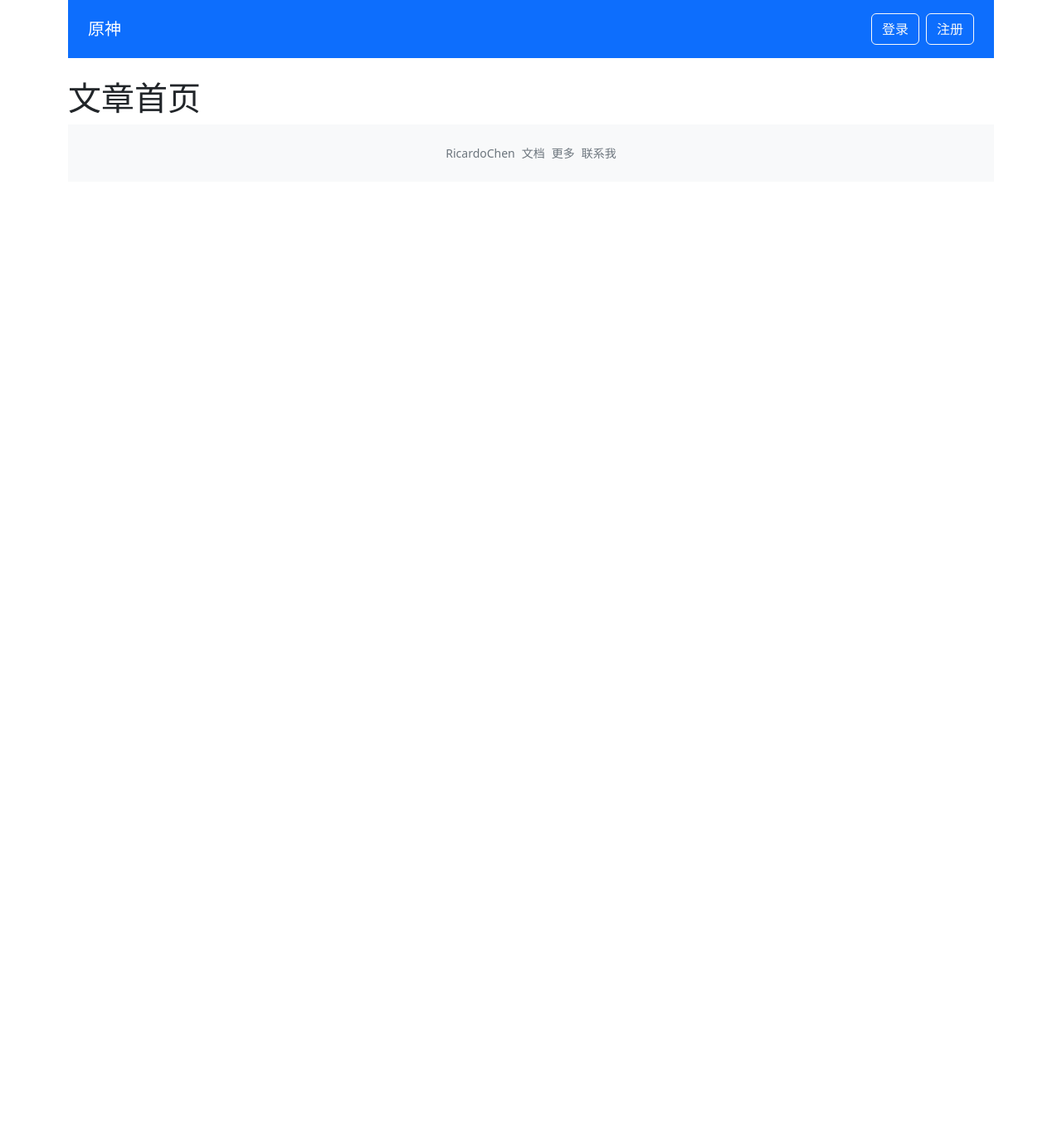
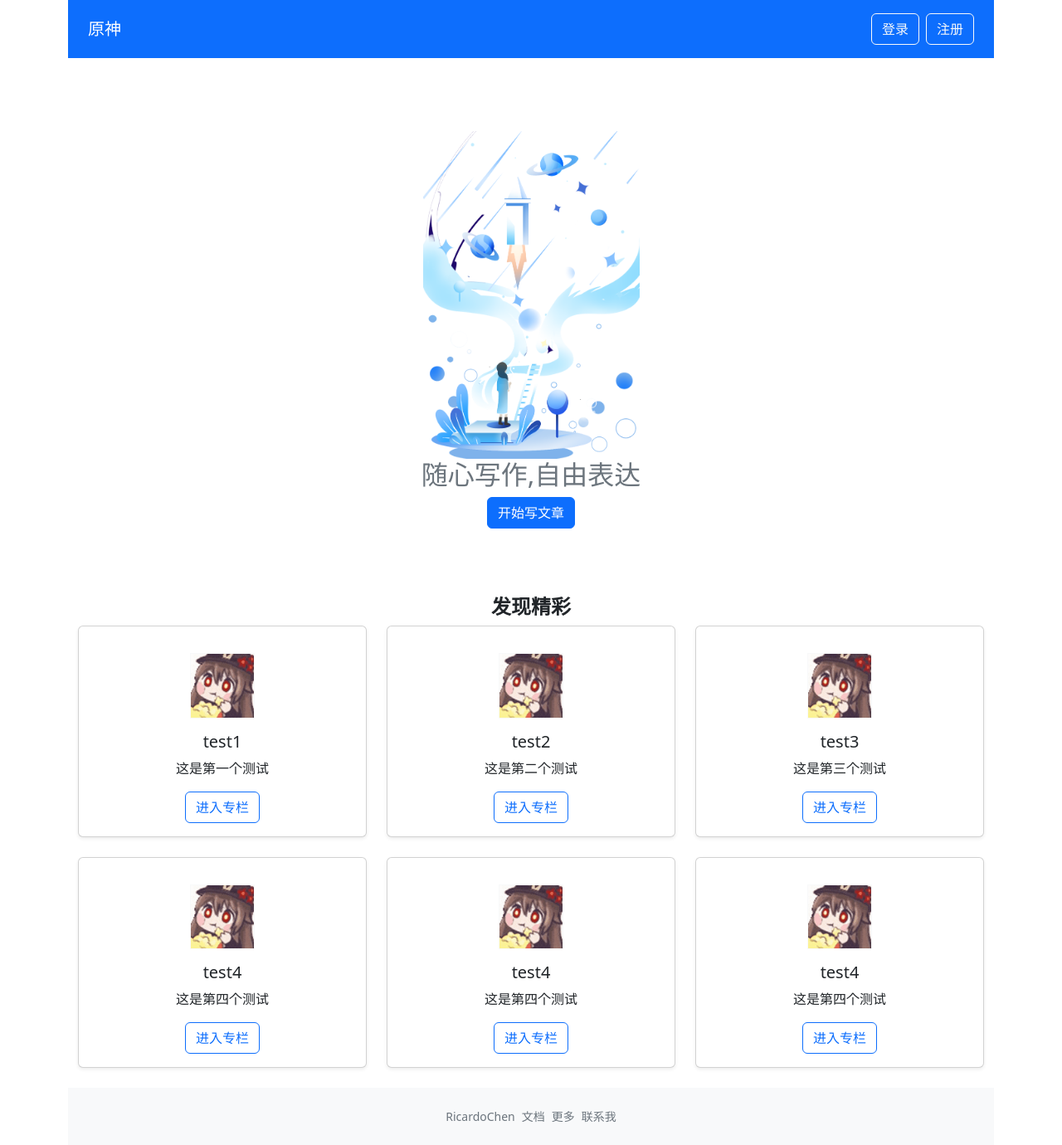
Before and after one commit to ChenKRicardo/myBLOG, a Vue app: page /home in a window 1280 px wide. Shown: the whole page at 83% size. Before the commit the page ends 800 px from the top, so only its background shows below. Built offline with nearby package versions, Linux system fonts and the light colour scheme.

Commit message:
feat:安装pinia建立仓库

```diff
--- a/src/App.vue
+++ b/src/App.vue
@@ -1,6 +1,6 @@
 <template>
   <div class="container">
-    <global-header :user="user"></global-header>
+    <global-header></global-header>
     <router-view></router-view>
     <!-- <column-list></column-list> -->
     <global-footer></global-footer>
@@ -8,25 +8,12 @@
 </template>
 <script lang="ts">
 import { defineComponent } from 'vue'
-import { useRoute } from 'vue-router'
-import GlobalHeader, { UserProps } from './components/Header/index.vue'
+import GlobalHeader from './components/Header/index.vue'
 import GlobalFooter from './components/Footer/index.vue'
-// import ColumnList from './pages/ColumnList/index.vue'
 
-const testUser: UserProps = {
-  isLogin: false,
-  name: 'Ricardo'
-}
 export default defineComponent({
   name: 'App',
-  components: { GlobalHeader, GlobalFooter },
-  setup() {
-    const useroute = useRoute()
-    return {
-      user: testUser,
-      useroute
-    }
-  }
+  components: { GlobalHeader, GlobalFooter }
 })
 </script>
 
--- a/src/components/ValidateForm/index.vue
+++ b/src/components/ValidateForm/index.vue
@@ -20,9 +20,7 @@ export default defineComponent({
     const submitForm = () => {
       emit('form-submit', true)
     }
-    emitter.on('form-item-created', (test: string) => {
-      console.log(test)
-    })
+    // emitter.on('form-item-created', (test: string) => {})
     onUnmounted(() => {
       emitter.off('form-item-created')
     })
--- a/src/main.ts
+++ b/src/main.ts
@@ -1,6 +1,7 @@
 import { createApp } from 'vue'
+import { createPinia } from 'pinia'
 import App from './App.vue'
 import router from './route'
 import 'bootstrap/dist/css/bootstrap.min.css'
 
-createApp(App).use(router).mount('#app')
+createApp(App).use(router).use(createPinia()).mount('#app')
--- a/src/pages/Column/index.vue
+++ b/src/pages/Column/index.vue
@@ -16,20 +16,23 @@
         </div>
       </div>
     </div>
-    <router-view></router-view>
   </div>
 </template>
 
 <script lang="ts">
-import { computed, defineComponent, reactive } from 'vue'
-import { testData } from '@/pages/Column/testData'
+import { computed, defineComponent, PropType } from 'vue'
 
 export default defineComponent({
-  name: 'ColumnList',
-  setup() {
-    const test = reactive(testData)
+  name: 'ColumnPage',
+  props: {
+    list: {
+      type: Array as PropType<ColumnProps[]>,
+      required: true
+    }
+  },
+  setup(props) {
     const columnList = computed(() => {
-      return test.map((column) => {
+      return props.list.map((column) => {
         if (!column.avator) {
           const newColumn = column
           newColumn.avator = '/images/hutao.gif'
--- a/src/pages/Column/testData.ts
+++ b/src/pages/Column/testData.ts
@@ -33,6 +33,18 @@ export const testData: ColumnProps[] = [
   },
   {
     id: 4,
+    title: 'test4',
+    description: '这是第四个测试',
+    avator: '/images/hutao.gif'
+  },
+  {
+    id: 5,
+    title: 'test4',
+    description: '这是第四个测试',
+    avator: '/images/hutao.gif'
+  },
+  {
+    id: 6,
     title: 'test4',
     description: '这是第四个测试',
     avator: '/images/hutao.gif'
--- a/src/pages/Home/index.vue
+++ b/src/pages/Home/index.vue
@@ -1,12 +1,35 @@
 <template>
-  <h1>文章首页</h1>
+  <div class="home-page container-md">
+    <section class="container py-3 text-center">
+      <div class="row py-lg-5">
+        <div class="col-lg-6 col-md-8 mx-auto">
+          <img src="@/assets/home.png" alt="" class="rounded mx-auto d-block w-50" />
+          <h2 class="text-center text-muted">随心写作,自由表达</h2>
+          <p>
+            <button class="btn btn-primary">开始写文章</button>
+          </p>
+        </div>
+      </div>
+    </section>
+    <h4 class="fw-bold text-center">发现精彩</h4>
+    <column-page :list="list"></column-page>
+  </div>
 </template>
 
 <script lang="ts">
 import { defineComponent } from 'vue'
+import { useArticleStore } from '@/stroe/article'
+import ColumnPage from '@/pages/Column/index.vue'
 
 export default defineComponent({
-  name: 'HomePage'
+  name: 'HomePage',
+  components: { ColumnPage },
+  setup() {
+    const article = useArticleStore()
+    return {
+      list: article.columns
+    }
+  }
 })
 </script>
 
--- a/src/pages/Login/index.vue
+++ b/src/pages/Login/index.vue
@@ -1,12 +1,67 @@
 <template>
-  <h1>登录</h1>
+  <validate-form @form-submit="onFormSubmit">
+    <template #input>
+      <div class="mb-3">
+        <label for="exampleInputEmail1" class="form-label">邮箱地址</label>
+        <validate-input
+          :rules="emailRules"
+          placeholder="请输入你的邮箱"
+          type="email"
+        ></validate-input>
+      </div>
+      <div class="mb-3">
+        <label for="exampleInputPassword1" class="form-label">密码</label>
+        <validate-input
+          :rules="passwordRules"
+          placeholder="请输入你的密码"
+          type="password"
+        ></validate-input>
+      </div>
+      <div class="mb-3 form-check">
+        <input type="checkbox" class="form-check-input" id="exampleCheck1" />
+        <label class="form-check-label" for="exampleCheck1">记住我</label>
+      </div>
+    </template>
+    <template #submit>
+      <button class="btn btn-primary">登录</button>
+    </template>
+  </validate-form>
 </template>
 
 <script lang="ts">
 import { defineComponent } from 'vue'
+import { useRouter } from 'vue-router'
+import validateInput, { RulesProp } from '../../components/ValidateForm/ValidateInput/index.vue'
+import validateForm from '../../components/ValidateForm/index.vue'
+import { useUserStroe } from '@/stroe/user'
+// import emitter from '@/utils/eventBus'
 
 export default defineComponent({
-  name: 'LoginPage'
+  name: 'RegisterPage',
+  components: { validateInput, validateForm },
+  setup() {
+    const emailRules: RulesProp = [
+      { type: 'required', message: '邮箱不能为空' },
+      { type: 'email', message: '邮箱格式不正确' }
+    ]
+    const passwordRules: RulesProp = [
+      { type: 'required', message: '密码不能为空' },
+      { type: 'password', message: '密码必须是6-16位字母和数字组合' }
+    ]
+    const router = useRouter()
+    const userStore = useUserStroe()
+    const onFormSubmit = (result: boolean) => {
+      if (result) {
+        userStore.login()
+        router.push({ name: 'home' })
+      }
+    }
+    return {
+      emailRules,
+      passwordRules,
+      onFormSubmit
+    }
+  }
 })
 </script>
 
--- a/src/pages/Register/index.vue
+++ b/src/pages/Register/index.vue
@@ -1,61 +1,12 @@
 <template>
-  <validate-form @form-submit="onFormSubmit">
-    <template #input>
-      <div class="mb-3">
-        <label for="exampleInputEmail1" class="form-label">邮箱地址</label>
-        <validate-input
-          :rules="emailRules"
-          placeholder="请输入你的邮箱"
-          type="email"
-        ></validate-input>
-      </div>
-      <div class="mb-3">
-        <label for="exampleInputPassword1" class="form-label">密码</label>
-        <validate-input
-          :rules="passwordRules"
-          placeholder="请输入你的密码"
-          type="password"
-        ></validate-input>
-      </div>
-      <div class="mb-3 form-check">
-        <input type="checkbox" class="form-check-input" id="exampleCheck1" />
-        <label class="form-check-label" for="exampleCheck1">记住我</label>
-      </div>
-    </template>
-    <template #submit></template>
-  </validate-form>
+  <h1>注册</h1>
 </template>
 
 <script lang="ts">
 import { defineComponent } from 'vue'
-import { useRouter } from 'vue-router'
-import validateInput, { RulesProp } from '../../components/ValidateForm/ValidateInput/index.vue'
-import validateForm from '../../components/ValidateForm/index.vue'
 
 export default defineComponent({
-  name: 'RegisterPage',
-  components: { validateInput, validateForm },
-  setup() {
-    const emailRules: RulesProp = [
-      { type: 'required', message: '邮箱不能为空' },
-      { type: 'email', message: '邮箱格式不正确' }
-    ]
-    const passwordRules: RulesProp = [
-      { type: 'required', message: '密码不能为空' },
-      { type: 'password', message: '密码必须是6-16位字母和数字组合' }
-    ]
-    const router = useRouter()
-    const onFormSubmit = (result: boolean) => {
-      if (result) {
-        router.push({ name: 'login' })
-      }
-    }
-    return {
-      emailRules,
-      passwordRules,
-      onFormSubmit
-    }
-  }
+  name: 'LoginPage'
 })
 </script>
 
--- a/src/route/routes.ts
+++ b/src/route/routes.ts
@@ -19,11 +19,6 @@ export default [
     component: () => import(`../pages/Login/index.vue`)
   },
   {
-    path: '/column',
-    name: 'column',
-    component: () => import(`../pages/Column/index.vue`)
-  },
-  {
     path: '/columnDetail/:id',
     name: 'columnDetail',
     component: () => import(`../pages/Column/ColumnDetail/index.vue`)
--- /dev/null
+++ b/src/stroe/article.ts
@@ -0,0 +1,15 @@
+import { defineStore } from 'pinia'
+import { testData, testPosts, ColumnProps, PostProps } from '@/pages/Column/testData'
+
+export interface GlobalDataProps {
+  columns: ColumnProps
+  posts: PostProps
+}
+export const useArticleStore = defineStore('article', {
+  state: () => {
+    return {
+      columns: testData,
+      posts: testPosts
+    }
+  }
+})
--- /dev/null
+++ b/src/stroe/user.ts
@@ -0,0 +1,19 @@
+import { defineStore } from 'pinia'
+
+export interface UserProps {
+  isLogin: boolean
+  name?: string
+  id?: number
+}
+export const useUserStroe = defineStore('user', {
+  state: () => {
+    return {
+      user: { islogin: false, name: '' }
+    }
+  },
+  actions: {
+    login() {
+      this.user = { islogin: true, name: 'RicardoChen' }
+    }
+  }
+})
```
Also changed, not shown: src/components/Header/index.vue (+16 -10 lines), src/assets/home.png (added), src/assets/logo.png (deleted).
